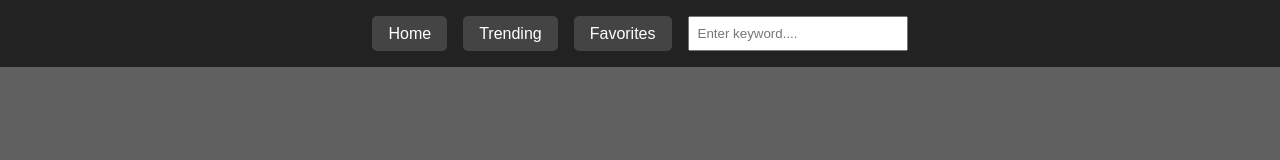
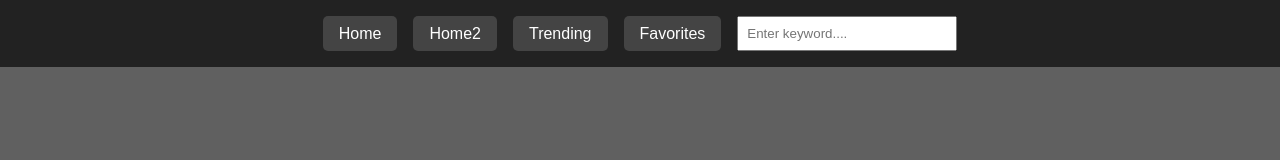
Before and after one commit to Team-01-GA/Team-01-GA-Giphy-Project, a website: page index.html in a window 1280 px wide. Drawn offline with Linux system fonts and the light colour scheme.

Commit message:
test git conflict

```diff
--- a/index.html
+++ b/index.html
@@ -12,6 +12,7 @@
     <header>
         <nav>
             <button id="home-btn">Home</button>
+            <button id="home-btn">Home2</button>
             <button id="trending-btn">Trending</button>
             <button id="favorites-btn">Favorites</button>
             <input type="text" id="search-input" placeholder="Enter keyword...." />
```
